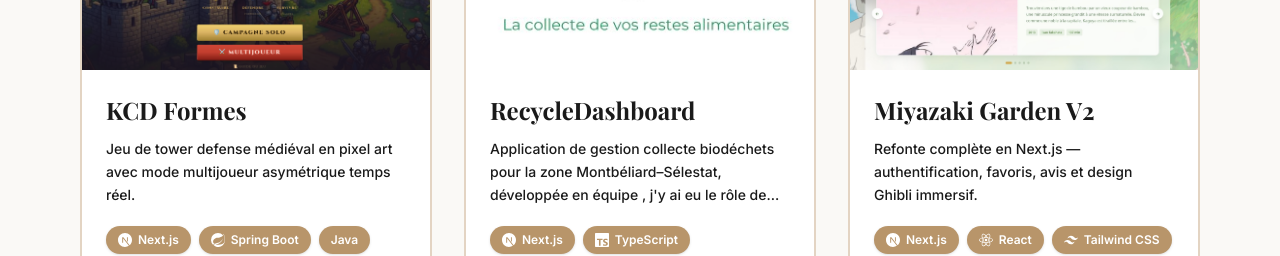
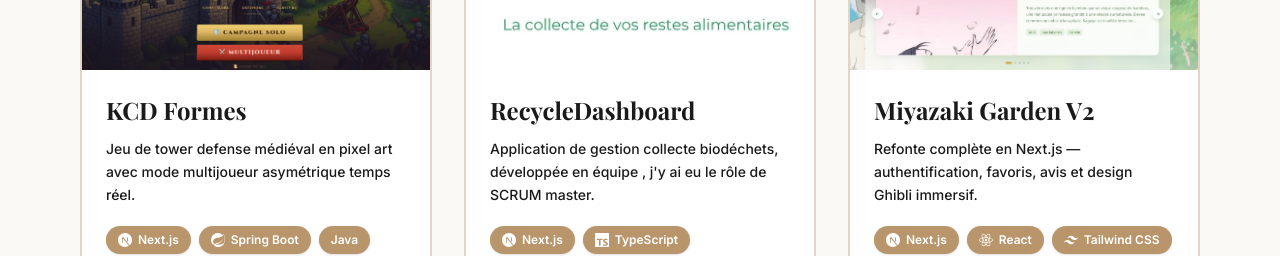
Before and after one commit to hachwilliam89-spec/portfolio-kim, a Next.js app: page / in a window 1280 px wide. Shown: the part 1220-1476 px from the top of the page. Built offline with nearby package versions, Linux system fonts and the light colour scheme; a web font is replaced by a local one.

Commit message:
modif description courte recycle

```diff
--- a/components/Projects.tsx
+++ b/components/Projects.tsx
@@ -54,14 +54,14 @@ const projects: Project[] = [
         image: '/images/kcd-formes.jpg',
         screenshots: [
             { url: '/images/kcd-formes.jpg', title: 'Page d\'accueil', description: 'Menu principal avec modes Campagne Solo et Multijoueur, présentation des mécaniques de jeu' },
-            { url: '/images/kcd-lobby.jpg', title: 'Lobby multijoueur', description: 'Salle d\'attente avec assignation des rôles Défenseur et Attaquant en temps réel via WebSocket' },
+            { url: '/images/kcd-lobby.jpg', title: 'Lobby multijoueur', description: 'Écran de sélection du mode multijoueur asymétrique. Le joueur choisit son rôle : Défenseur (créer un lobby, protéger sa forteresse) ou Attaquant (rejoindre un lobby, assaillir la forteresse adverse). La communication entre les deux joueurs est gérée en temps réel via WebSocket/STOMP.' },
             { url: '/images/kcd-combat.jpg', title: 'Phase de combat', description: 'Grille de jeu avec ennemis animés, tourelles actives et barres de vie synchronisées en temps réel' },
         ],
     },
     {
         id: 2,
         title: 'RecycleDashboard',
-        shortDescription: 'Application de gestion collecte biodéchets pour la zone Montbéliard–Sélestat, développée en équipe , j\'y ai eu le rôle de SCRUM master.',
+        shortDescription: 'Application de gestion collecte biodéchets, développée en équipe , j\'y ai eu le rôle de SCRUM master.',
         description: 'En tant que Scrum Master, j\'ai animé les cérémonies, géré le backlog Jira et coordonné les sprints. Côté développement de cette application de gestion collecte biodéchets, mes contributions majeures :\n' +
             '\n' +
             'Conception et implémentation de la Procédure d\'Évaluation (PE) pour l\'algorithme VRPTW : arbre de décision à 3 cas (à l\'heure / définitivement en retard / incertain)\n' +
```
